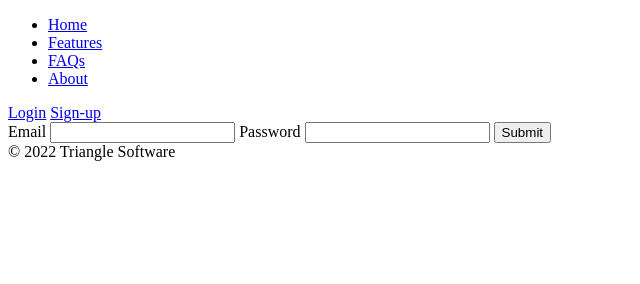
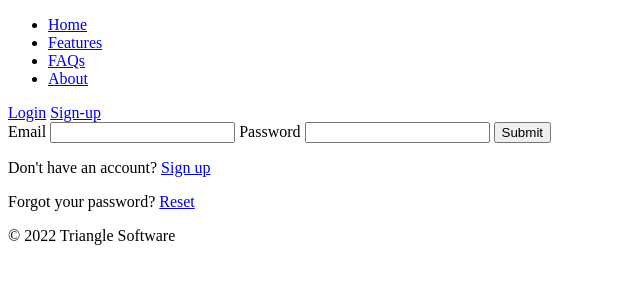
Before and after one commit to trngl8/english-tests, a plain HTML site: page public/login.html in a window 1280 px wide. Shown: the whole page, without its empty margins (0-640 px from the left). Drawn offline with Linux system fonts and the light colour scheme.

Commit message:
copilot code

```diff
--- a/public/login.html
+++ b/public/login.html
@@ -36,6 +36,14 @@
     </form>
 </div>
 
+<div>
+    <p>Don't have an account? <a href="register.html">Sign up</a></p>
+</div>
+
+<div>
+    <p>Forgot your password? <a href="reset.html">Reset</a></p>
+</div>
+
 <div class="container">
     <footer class="d-flex flex-wrap justify-content-between align-items-center py-3 my-4 border-top">
         <div class="col-md-4 d-flex align-items-center">
```
